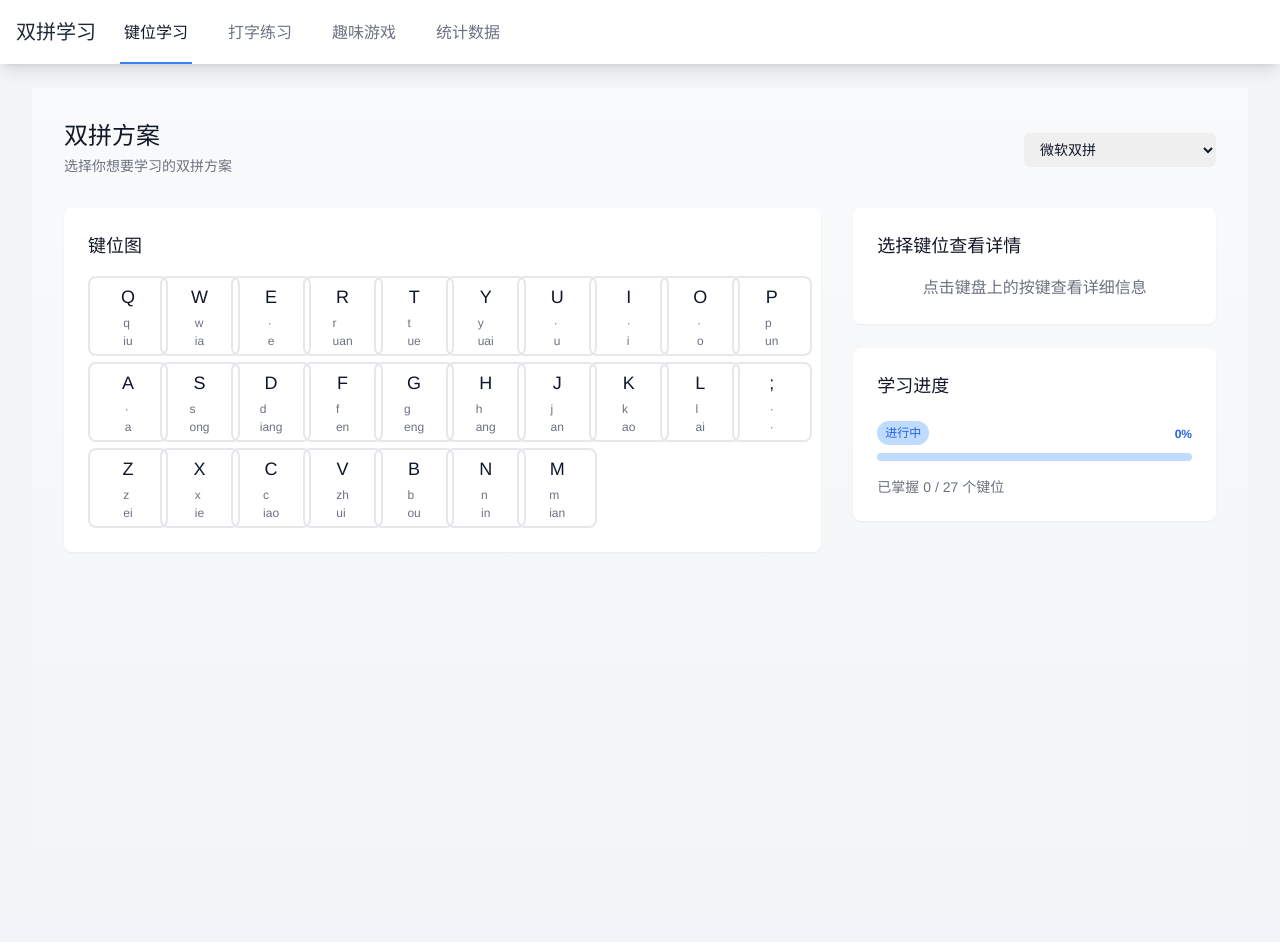
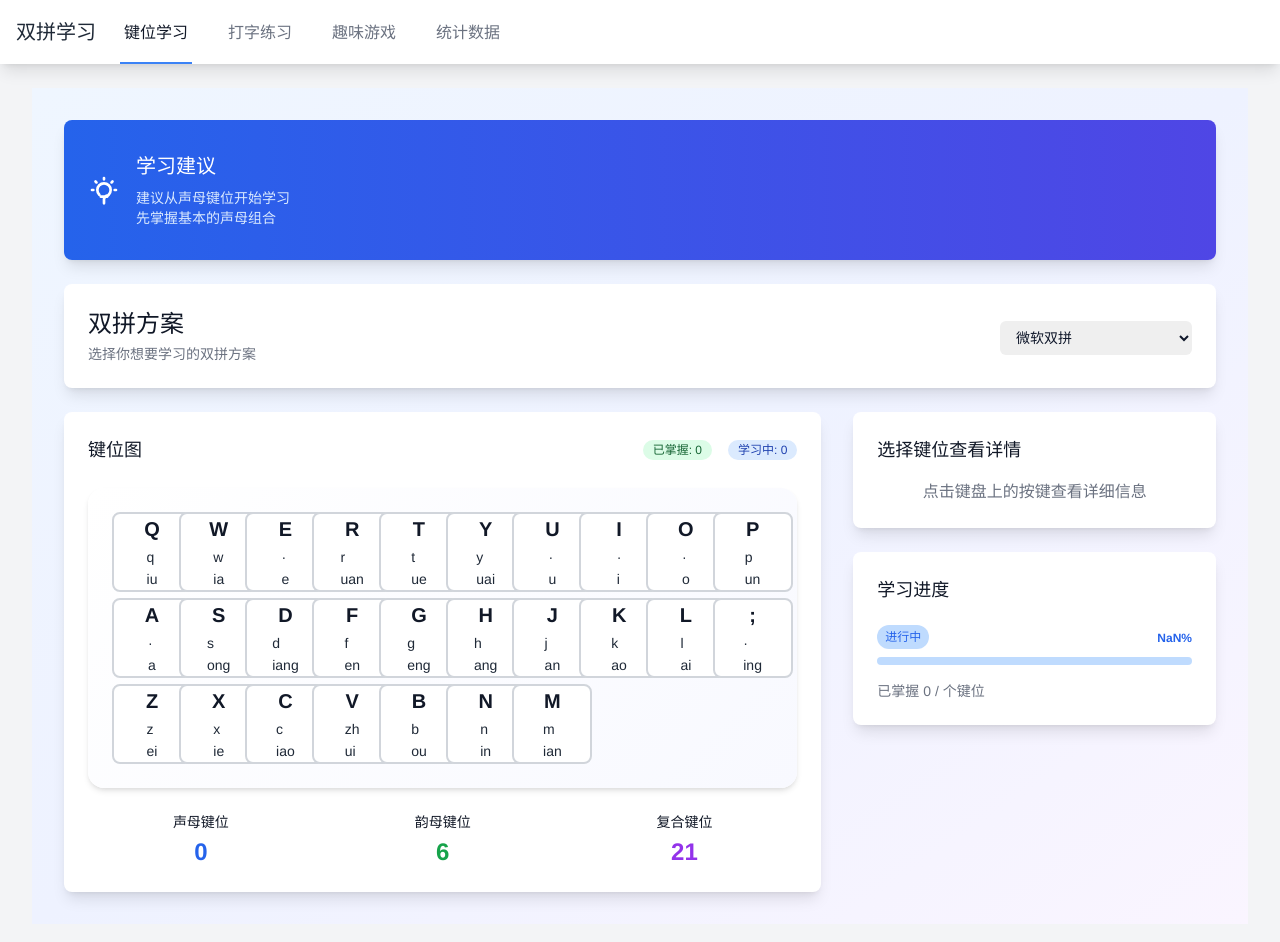
Before and after one commit to axdlee/ulpb, a Vue app: page / in a window 1280 px wide. Shown: the top 942 px of the page. Before the commit the page ends 912 px from the top, so only its background shows below. Built offline with nearby package versions, Linux system fonts and the light colour scheme.

Commit message:
feat: 更新学习页面和练习页面，增加学习建议、键位分类和动态文本生成，优化界面布局

```diff
--- a/src/views/Learning.vue
+++ b/src/views/Learning.vue
@@ -1,8 +1,31 @@
 <template>
-  <div class="min-h-screen bg-gradient-to-b from-gray-50 to-gray-100">
+  <div class="min-h-screen bg-gradient-to-br from-blue-50 via-indigo-50 to-purple-50">
     <div class="max-w-7xl mx-auto px-4 py-8 sm:px-6 lg:px-8">
+      <div class="space-y-6">
+        <!-- 学习建议 -->
+        <div class="bg-gradient-to-r from-blue-600 to-indigo-600 rounded-lg shadow-lg overflow-hidden">
+          <div class="px-6 py-8">
+            <div class="flex items-center">
+              <div class="flex-shrink-0">
+                <svg class="h-8 w-8 text-white" fill="none" stroke="currentColor" viewBox="0 0 24 24">
+                  <path stroke-linecap="round" stroke-linejoin="round" stroke-width="2" d="M9.663 17h4.673M12 3v1m6.364 1.636l-.707.707M21 12h-1M4 12H3m3.343-5.657l-.707-.707m2.828 9.9a5 5 0 117.072 0l-.548.547A3.374 3.374 0 0012 18.75V22"></path>
+                </svg>
+              </div>
+              <div class="ml-4">
+                <h2 class="text-xl font-bold text-white">学习建议</h2>
+                <div class="mt-2 text-blue-100">
+                  <p v-for="(tip, index) in learningTips" :key="index" class="text-sm">
+                    {{ tip }}
+                  </p>
+                </div>
+              </div>
+            </div>
+          </div>
+        </div>
+
         <!-- 方案选择 -->
-      <div class="mb-8">
+        <div class="bg-white rounded-lg shadow-lg overflow-hidden">
+          <div class="p-6">
             <div class="flex items-center justify-between">
               <div>
                 <h2 class="text-2xl font-bold text-gray-900">双拼方案</h2>
@@ -18,39 +41,86 @@
               </select>
             </div>
           </div>
+        </div>
 
+        <!-- 键位学习区域 -->
         <div class="grid grid-cols-1 gap-8 lg:grid-cols-3">
           <!-- 键位图 -->
           <div class="lg:col-span-2">
-          <div class="bg-white rounded-lg shadow-sm overflow-hidden">
+            <div class="bg-white rounded-lg shadow-lg overflow-hidden">
               <div class="p-6">
+                <div class="flex items-center justify-between mb-6">
                   <h3 class="text-lg font-medium text-gray-900">键位图</h3>
-              <div class="mt-4">
+                  <div class="flex items-center space-x-4">
+                    <span class="inline-flex items-center px-2.5 py-0.5 rounded-full text-xs font-medium bg-green-100 text-green-800">
+                      已掌握: {{ store.learningProgress.masteredKeys.length }}
+                    </span>
+                    <span class="inline-flex items-center px-2.5 py-0.5 rounded-full text-xs font-medium bg-blue-100 text-blue-800">
+                      学习中: {{ store.learningProgress.completedKeys.length - store.learningProgress.masteredKeys.length }}
+                    </span>
+                  </div>
+                </div>
+
                 <div class="keyboard-layout grid grid-cols-10 gap-1.5">
                   <template v-for="key in keyboardLayout" :key="key.key">
                     <div
                       class="key-cell relative aspect-square rounded-lg border-2 transition-all cursor-pointer"
                       :class="{
-                        'border-blue-500 bg-blue-50': isKeyHighlighted(key.key),
-                        'border-gray-200 hover:border-gray-300 hover:bg-gray-50': !isKeyHighlighted(key.key)
+                        'border-green-500 bg-green-100 shadow-md': getKeyStatus(key.key) === 'mastered',
+                        'border-blue-500 bg-blue-100 shadow-md': getKeyStatus(key.key) === 'learning',
+                        'border-gray-300 hover:border-blue-400 hover:bg-blue-50': getKeyStatus(key.key) === 'new',
+                        'ring-2 ring-blue-500 ring-offset-2': isKeyHighlighted(key.key)
                       }"
                       @click="selectKey(key)"
                     >
                       <div class="absolute inset-0 flex flex-col items-center justify-center">
-                        <span class="text-lg font-medium" :class="{ 'text-blue-600': isKeyHighlighted(key.key) }">
+                        <span class="text-xl font-bold" :class="{
+                          'text-green-700': getKeyStatus(key.key) === 'mastered',
+                          'text-blue-700': getKeyStatus(key.key) === 'learning',
+                          'text-gray-900': getKeyStatus(key.key) === 'new'
+                        }">
                           {{ key.key }}
                         </span>
-                        <div class="mt-1 text-xs space-y-0.5">
-                          <div :class="{ 'text-blue-500': isKeyHighlighted(key.key), 'text-gray-500': !isKeyHighlighted(key.key) }">
+                        <div class="mt-1 text-sm space-y-0.5">
+                          <div :class="{
+                            'text-green-600 font-medium': getKeyStatus(key.key) === 'mastered',
+                            'text-blue-600 font-medium': getKeyStatus(key.key) === 'learning',
+                            'text-gray-800': getKeyStatus(key.key) === 'new'
+                          }">
                             {{ key.initial || '·' }}
                           </div>
-                          <div :class="{ 'text-blue-500': isKeyHighlighted(key.key), 'text-gray-500': !isKeyHighlighted(key.key) }">
+                          <div :class="{
+                            'text-green-600 font-medium': getKeyStatus(key.key) === 'mastered',
+                            'text-blue-600 font-medium': getKeyStatus(key.key) === 'learning',
+                            'text-gray-800': getKeyStatus(key.key) === 'new'
+                          }">
                             {{ key.final || '·' }}
                           </div>
                         </div>
                       </div>
                     </div>
                   </template>
+                </div>
+
+                <!-- 键位分类说明 -->
+                <div class="mt-6 grid grid-cols-3 gap-4">
+                  <div class="text-center">
+                    <h4 class="text-sm font-medium text-gray-900">声母键位</h4>
+                    <p class="mt-1 text-2xl font-bold text-blue-600">
+                      {{ keyCategories.initial.length }}
+                    </p>
+                  </div>
+                  <div class="text-center">
+                    <h4 class="text-sm font-medium text-gray-900">韵母键位</h4>
+                    <p class="mt-1 text-2xl font-bold text-green-600">
+                      {{ keyCategories.final.length }}
+                    </p>
+                  </div>
+                  <div class="text-center">
+                    <h4 class="text-sm font-medium text-gray-900">复合键位</h4>
+                    <p class="mt-1 text-2xl font-bold text-purple-600">
+                      {{ keyCategories.both.length }}
+                    </p>
                   </div>
                 </div>
               </div>
@@ -59,7 +129,7 @@
 
           <!-- 键位详情 -->
           <div class="lg:col-span-1">
-          <div class="bg-white rounded-lg shadow-sm">
+            <div class="bg-white rounded-lg shadow-lg">
               <div class="p-6">
                 <h3 class="text-lg font-medium text-gray-900">
                   {{ selectedKey ? `键位详情: ${selectedKey.key}` : '选择键位查看详情' }}
@@ -67,28 +137,28 @@
                 <div v-if="selectedKey" class="mt-4 space-y-4">
                   <div>
                     <h4 class="text-sm font-medium text-gray-500">声母</h4>
-                  <p class="mt-1 text-lg">{{ selectedKey.initial || '无' }}</p>
+                    <p class="mt-1 text-lg font-medium">{{ selectedKey.initial || '无' }}</p>
                   </div>
                   <div>
                     <h4 class="text-sm font-medium text-gray-500">韵母</h4>
-                  <p class="mt-1 text-lg">{{ selectedKey.final || '无' }}</p>
+                    <p class="mt-1 text-lg font-medium">{{ selectedKey.final || '无' }}</p>
                   </div>
                   <div>
-                  <h4 class="text-sm font-medium text-gray-500">练习示例</h4>
+                    <h4 class="text-sm font-medium text-gray-500">示例</h4>
                     <div class="mt-2 space-y-2">
                       <div
                         v-for="(example, index) in selectedKey.examples"
                         :key="index"
-                      class="flex items-center p-2 rounded bg-gray-50"
+                        class="p-2 rounded bg-gray-50"
                       >
-                      <span class="text-gray-900">{{ example }}</span>
+                        <p class="text-sm text-gray-900">{{ example }}</p>
                       </div>
                     </div>
                   </div>
                   <div class="mt-6">
                     <button
                       @click="startPractice"
-                    class="w-full flex justify-center py-2 px-4 border border-transparent rounded-md shadow-sm text-sm font-medium text-white bg-blue-600 hover:bg-blue-700 focus:outline-none focus:ring-2 focus:ring-offset-2 focus:ring-blue-500"
+                      class="w-full flex justify-center py-3 px-4 border border-transparent rounded-md shadow-sm text-sm font-medium text-white bg-blue-600 hover:bg-blue-700 focus:outline-none focus:ring-2 focus:ring-offset-2 focus:ring-blue-500"
                     >
                       练习这个键位
                     </button>
@@ -101,7 +171,7 @@
             </div>
 
             <!-- 学习进度 -->
-          <div class="mt-6 bg-white rounded-lg shadow-sm">
+            <div class="mt-6 bg-white rounded-lg shadow-lg">
               <div class="p-6">
                 <h3 class="text-lg font-medium text-gray-900">学习进度</h3>
                 <div class="mt-4">
@@ -135,6 +205,7 @@
         </div>
       </div>
     </div>
+  </div>
 </template>
 
 <script setup>
@@ -146,8 +217,9 @@ const store = useShuangpinStore()
 const router = useRouter()
 const selectedKey = ref(null)
 
-// 完整的键盘布局
-const keyboardLayout = [
+// 键盘布局配置
+const keyboardLayouts = {
+  microsoft: [
     { key: 'Q', initial: 'q', final: 'iu' },
     { key: 'W', initial: 'w', final: 'ia' },
     { key: 'E', initial: '', final: 'e' },
@@ -167,7 +239,7 @@ const keyboardLayout = [
     { key: 'J', initial: 'j', final: 'an' },
     { key: 'K', initial: 'k', final: 'ao' },
     { key: 'L', initial: 'l', final: 'ai' },
-  { key: ';', initial: '', final: '' },
+    { key: ';', initial: '', final: 'ing' },
     { key: 'Z', initial: 'z', final: 'ei' },
     { key: 'X', initial: 'x', final: 'ie' },
     { key: 'C', initial: 'c', final: 'iao' },
@@ -175,44 +247,143 @@ const keyboardLayout = [
     { key: 'B', initial: 'b', final: 'ou' },
     { key: 'N', initial: 'n', final: 'in' },
     { key: 'M', initial: 'm', final: 'ian' }
+  ],
+  ziranma: [
+    // 自然码布局配置
+  ],
+  sougou: [
+    // 搜狗双拼布局配置
   ]
+}
 
-const totalKeys = computed(() => keyboardLayout.length)
-const completedKeys = computed(() => store.learningProgress.completedKeys)
+// 当前键盘布局
+const keyboardLayout = computed(() => keyboardLayouts[store.currentScheme] || keyboardLayouts.microsoft)
 
+// 示例词组
+const exampleWords = {
+  microsoft: {
+    'q': ['青(qing)', '秋(qiu)', '前(qian)'],
+    'w': ['为(wei)', '万(wan)', '文(wen)'],
+    'e': ['饿(e)', '恩(en)', '耳(er)'],
+    // ... 其他键位的示例词组
+  }
+}
+
+// 生成示例
+const generateExamples = (key) => {
+  const examples = []
+
+  if (key.initial && key.final) {
+    // 声韵母组合示例
+    examples.push(`声母：${key.initial}，韵母：${key.final}`)
+    examples.push(`组合键位：${key.key} + ${key.key}`)
+
+    // 添加实际词组示例
+    const schemeExamples = exampleWords[store.currentScheme]
+    if (schemeExamples && schemeExamples[key.key.toLowerCase()]) {
+      examples.push('示例词组：')
+      examples.push(...schemeExamples[key.key.toLowerCase()].map(word => `  ${word}`))
+    }
+  } else if (key.initial) {
+    examples.push(`声母：${key.initial}`)
+    examples.push('可组合的韵母：')
+    keyboardLayout.value
+      .filter(k => k.final)
+      .slice(0, 3)
+      .forEach(k => {
+        examples.push(`  ${key.initial}${k.final} -> ${key.key}+${k.key}`)
+      })
+  } else if (key.final) {
+    examples.push(`韵母：${key.final}`)
+    examples.push('可组合的声母：')
+    keyboardLayout.value
+      .filter(k => k.initial)
+      .slice(0, 3)
+      .forEach(k => {
+        examples.push(`  ${k.initial}${key.final} -> ${k.key}+${key.key}`)
+      })
+  }
+
+  return examples
+}
+
+// 选择键位
 const selectKey = (key) => {
   selectedKey.value = {
     ...key,
     examples: generateExamples(key)
   }
+
+  // 更新学习进度
+  if (!store.learningProgress.completedKeys.includes(key.key)) {
+    store.updateLearningProgress(key.key)
+  }
 }
 
-const generateExamples = (key) => {
-  // 这里应该根据键位生成实际的例子
+// 开始练习
+const startPractice = () => {
+  if (selectedKey.value) {
+    store.setCurrentPracticeKey(selectedKey.value)
+    router.push('/practice')
+  }
+}
+
+// 键位分类
+const keyCategories = computed(() => {
+  const categories = {
+    initial: [],
+    final: [],
+    both: []
+  }
+
+  keyboardLayout.value.forEach(key => {
     if (key.initial && key.final) {
-    return [
-      `${key.initial}${key.final} -> ${key.key}`,
-      '示例：清(qing) -> q + y',
-      '示例：球(qiu) -> q + q'
-    ]
+      categories.both.push(key)
     } else if (key.initial) {
-    return [`声母：${key.initial}`]
+      categories.initial.push(key)
     } else if (key.final) {
-    return [`韵母：${key.final}`]
+      categories.final.push(key)
     }
-  return []
+  })
+
+  return categories
+})
+
+// 学习建议
+const learningTips = computed(() => {
+  const tips = []
+  const progress = store.learningProgress
+
+  if (progress.completedKeys.length === 0) {
+    tips.push('建议从声母键位开始学习')
+    tips.push('先掌握基本的声母组合')
+  } else if (progress.completedKeys.length < 10) {
+    tips.push('继续学习常用韵母键位')
+    tips.push('尝试组合已学习的声母和韵母')
+  } else {
+    tips.push('挑战更复杂的组合')
+    tips.push('多练习实际词组输入')
   }
+
+  return tips
+})
+
+// 键位状态
+const getKeyStatus = (key) => {
+  const progress = store.learningProgress
+  if (progress.masteredKeys.includes(key)) {
+    return 'mastered'
+  } else if (progress.completedKeys.includes(key)) {
+    return 'learning'
+  }
+  return 'new'
+}
+
+const totalKeys = computed(() => keyboardLayout.length)
+const completedKeys = computed(() => store.learningProgress.completedKeys)
 
 const isKeyHighlighted = (key) => {
   return selectedKey.value?.key === key
-}
-
-const startPractice = () => {
-  if (selectedKey.value) {
-    // 存储当前选中的键位用于练习
-    store.setCurrentPracticeKey(selectedKey.value)
-    router.push('/practice')
-  }
 }
 </script>
 
@@ -220,10 +391,23 @@ const startPractice = () => {
 .keyboard-layout {
   max-width: 800px;
   margin: 0 auto;
+  background: linear-gradient(135deg, #ffffff 0%, #f8f9ff 100%);
+  padding: 1.5rem;
+  border-radius: 1rem;
+  box-shadow:
+    0 4px 6px -1px rgba(0, 0, 0, 0.1),
+    0 2px 4px -1px rgba(0, 0, 0, 0.06);
 }
 
 .key-cell {
   min-height: 60px;
+  background-color: white;
+  transition: all 0.2s ease-in-out;
+}
+
+.key-cell:hover {
+  transform: translateY(-2px);
+  box-shadow: 0 4px 12px rgba(0, 0, 0, 0.1);
 }
 
 @media (min-width: 640px) {
--- a/src/views/Practice.vue
+++ b/src/views/Practice.vue
@@ -166,7 +166,7 @@
 </template>
 
 <script setup>
-import { ref, computed, onUnmounted } from 'vue'
+import { ref, computed, onUnmounted, onMounted } from 'vue'
 import { useShuangpinStore } from '../stores/shuangpin'
 
 const store = useShuangpinStore()
@@ -188,11 +188,63 @@ const generateText = () => {
   if (!currentKey.value) {
     return '请先在键位学习页面选择要练习的键位'
   }
-  // 这里应该根据当前练习的键位生成相应的文本
-  return '今天天气真好，我们一起去公园散步吧。春天的花都开了，空气很清新。'
+
+  // 根据当前练习的键位生成相应的文本
+  const practiceWords = [
+    { char: '测', pinyin: ['ce', 'ce'] },
+    { char: '试', pinyin: ['shi', 'ui'] },
+    { char: '双', pinyin: ['shuang', 'ul'] },
+    { char: '拼', pinyin: ['pin', 'pb'] },
+    { char: '输', pinyin: ['shu', 'u'] },
+    { char: '入', pinyin: ['ru', 'ru'] },
+    { char: '法', pinyin: ['fa', 'fa'] },
+    { char: '好', pinyin: ['hao', 'hk'] }
+  ]
+
+  // 筛选包含当前练习键位的词组
+  const relevantWords = practiceWords.filter(word => {
+    const [initial, final] = word.pinyin
+    return initial.includes(currentKey.value.initial) ||
+           final.includes(currentKey.value.final)
+  })
+
+  if (relevantWords.length === 0) {
+    return '暂无包含当前键位的练习文本'
+  }
+
+  // 随机选择并组合成句子
+  const selectedWords = []
+  for (let i = 0; i < 5; i++) {
+    const randomWord = relevantWords[Math.floor(Math.random() * relevantWords.length)]
+    selectedWords.push(randomWord.char)
+  }
+
+  return selectedWords.join('')
 }
 
-const text = generateText()
+const text = ref(generateText())
+const expectedPinyinPairs = ref([])
+
+// 初始化预期的拼音对
+const initExpectedPinyin = () => {
+  const practiceWords = {
+    '测': ['ce', 'ce'],
+    '试': ['shi', 'ui'],
+    '双': ['shuang', 'ul'],
+    '拼': ['pin', 'pb'],
+    '输': ['shu', 'u'],
+    '入': ['ru', 'ru'],
+    '法': ['fa', 'fa'],
+    '好': ['hao', 'hk']
+  }
+
+  expectedPinyinPairs.value = text.value.split('').map(char => practiceWords[char] || ['', ''])
+}
+
+// 在组件挂载时初始化
+onMounted(() => {
+  initExpectedPinyin()
+})
 
 // 计算指标
 const speed = computed(() => {
@@ -220,15 +272,20 @@ const handleInput = () => {
   const char = input.value.slice(-1)
   input.value = ''
 
-  if (currentIndex.value < text.length) {
+  if (currentIndex.value < text.value.length) {
     typedChars.value[currentIndex.value] = char
 
+    // 验证输入是否正确
+    const [expectedInitial, expectedFinal] = expectedPinyinPairs.value[currentIndex.value]
+    const isCorrect = char === expectedInitial || char === expectedFinal
+
     // 记录错误
-    if (char !== text[currentIndex.value]) {
+    if (!isCorrect) {
       const error = {
-        expected: text[currentIndex.value],
+        expected: expectedPinyinPairs.value[currentIndex.value].join(''),
         actual: char,
-        count: 1
+        count: 1,
+        context: text.value[currentIndex.value]
       }
       const existingError = errors.value.find(
         e => e.expected === error.expected && e.actual === error.actual
@@ -242,7 +299,7 @@ const handleInput = () => {
 
     currentIndex.value++
 
-    if (currentIndex.value === text.length) {
+    if (currentIndex.value === text.value.length) {
       finish()
     }
   }
@@ -255,7 +312,7 @@ const finish = () => {
 
   // 记录练习结果
   store.recordPractice(
-    text.length,
+    text.value.length,
     typedChars.value.filter((char, i) => char === text[i]).length,
     time.value
   )
```
Lines whose indentation alone changed are shown as unchanged.
